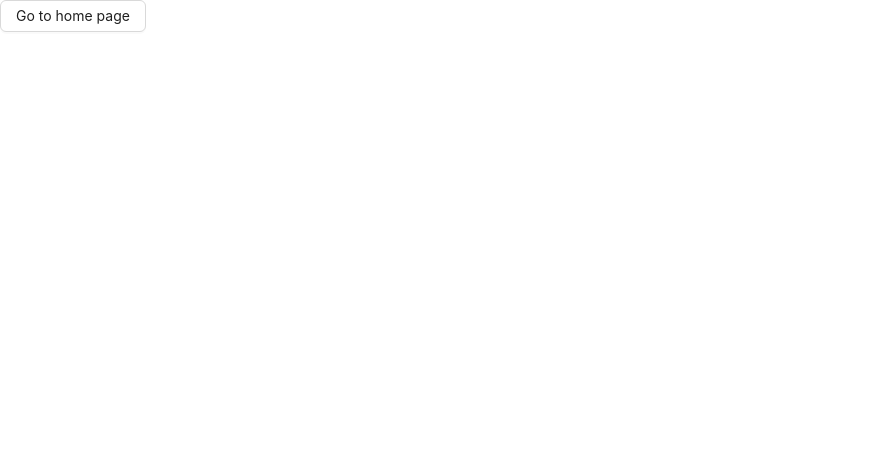
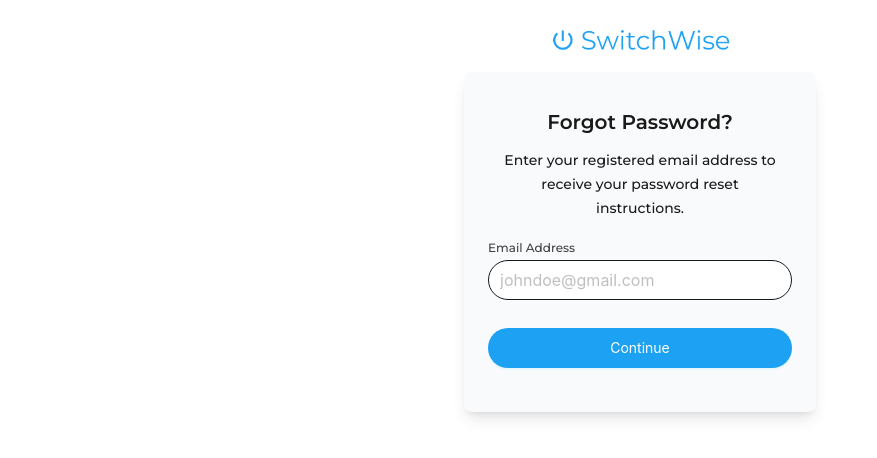
Before and after one commit to Onyx1709/switchwise, a React (Vite) app: page /account/forgot-password in a window 1280 px wide. Shown: the top 458 px of the page, without its empty margins (0-877 px from the left). Built offline with nearby package versions, Linux system fonts and the light colour scheme.

Commit message:
Added a forgot password page

```diff
--- a/src/config/routes.js
+++ b/src/config/routes.js
@@ -2,11 +2,13 @@ export const HOME_PAGE = '/';
 
 // Auth
 export const AUTHENTICATION_PAGE = '/account/authentication/';
+export const FORGOT_PASSWORD_PAGE = '/account/forgot-password/';
 export const LOGIN_PAGE = '/account/login';
 export const REGISTER_PAGE = '/account/register';
 
 const routes = {
 	AUTHENTICATION_PAGE,
+	FORGOT_PASSWORD_PAGE,
 	HOME_PAGE,
 	LOGIN_PAGE,
 	REGISTER_PAGE,
--- /dev/null
+++ b/src/containers/account/forgot-password.jsx
@@ -0,0 +1,66 @@
+import { Button, Input } from 'antd';
+
+function ForgotPassword() {
+	return (
+		<div className="max-w-[400px] mx-auto p-6">
+			{/* Logo */}
+			<div className="h-[21px] mx-auto w-[120px] md:h-[32px] md:w-[181px]">
+				<img
+					className="h-full w-full md:hidden"
+					src="/images/mobile-login-switchwise.png"
+					alt="SwitchWise"
+				/>
+				<img
+					className="hidden h-full w-full md:block"
+					src="/images/desktop-login-switchwise.png"
+					alt="SwitchWise"
+				/>
+			</div>
+			{/* Logo */}
+
+			<div className="bg-gray-50 my-4 rounded-lg p-6 shadow-lg">
+				<h2 className="font-semibold my-3 text-center text-lg text-secondary-500 md:text-xl">
+					Forgot Password?
+				</h2>
+				<p className="font-medium leading-6 my-3 px-2 text-center text-secondary-500 text-sm">
+					Enter your registered email address to receive your password reset
+					instructions.
+				</p>
+				<form>
+					<div className="my-5">
+						<label
+							className="block font-medium my-1 text-xs text-secondary-400"
+							htmlFor="email"
+						>
+							Email Address
+						</label>
+						<Input
+							allowClear
+							className="border-secondary-500 rounded-3xl"
+							id="email"
+							name="email"
+							placeholder="johndoe@gmail.com"
+							shape=""
+							size="large"
+							// status="error"
+							type="email"
+						/>
+					</div>
+					<div className="my-3 py-2">
+						<Button
+							block
+							htmlType="submit"
+							size="large"
+							shape="round"
+							type="primary"
+						>
+							<span className="px-4 text-sm">Continue</span>
+						</Button>
+					</div>
+				</form>
+			</div>
+		</div>
+	);
+}
+
+export default ForgotPassword;
--- a/src/containers/account/login.jsx
+++ b/src/containers/account/login.jsx
@@ -70,7 +70,7 @@ function Login() {
 					<div className="text-right">
 						<Link to={routes.FORGOT_PASSWORD_PAGE}>
 							<Button htmlType="button" type="link">
-								<span className="text-primary-500">Forgotten Password?</span>
+								<span className="text-primary-500">Forgot Password?</span>
 							</Button>
 						</Link>
 					</div>
--- /dev/null
+++ b/src/pages/account/forgot-password.jsx
@@ -0,0 +1,7 @@
+import ForgotPassword from '../../containers/account/forgot-password';
+
+function Page() {
+	return <ForgotPassword />;
+}
+
+export default Page;
--- a/src/pages/not-found.jsx
+++ b/src/pages/not-found.jsx
@@ -4,6 +4,7 @@ import { Link } from 'react-router-dom';
 function Page() {
 	return (
 		<div>
+			<h1>Page Not FOUND</h1>
 			<Link to="/">
 				<Button>Go to home page</Button>
 			</Link>
--- a/src/routes.jsx
+++ b/src/routes.jsx
@@ -8,6 +8,7 @@ import NotFound from './pages/not-found';
 
 import Home from './pages';
 import Authentication from './pages/account/authentication';
+import ForgotPassword from './pages/account/forgot-password';
 import Login from './pages/account/login';
 import Register from './pages/account/register';
 
@@ -19,6 +20,10 @@ const routes = [
 	{
 		path: pageRoutes.AUTHENTICATION_PAGE,
 		element: <Authentication />,
+	},
+	{
+		path: pageRoutes.FORGOT_PASSWORD_PAGE,
+		element: <ForgotPassword />,
 	},
 	{
 		path: pageRoutes.LOGIN_PAGE,
```
